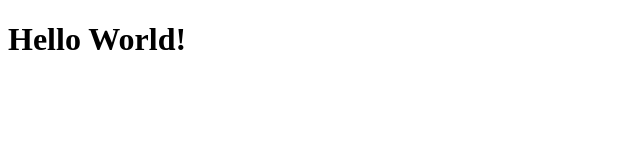
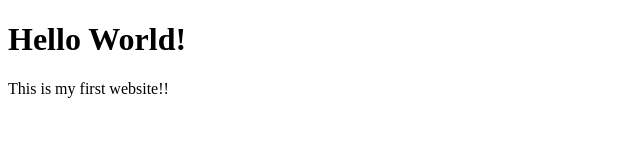
Before and after one commit to YK067/codespaces-demo, a plain HTML site: page index.html in a window 1280 px wide. Shown: the whole page, without its empty margins (0-640 px from the left). Drawn offline with Linux system fonts and the light colour scheme.

Commit message:
Added more content to index.html

```diff
--- a/index.html
+++ b/index.html
@@ -7,5 +7,6 @@
 </head>
 <body>
     <h1>Hello World!</h1>
+    <p>This is my first website!!</p>
 </body>
 </html>
```
